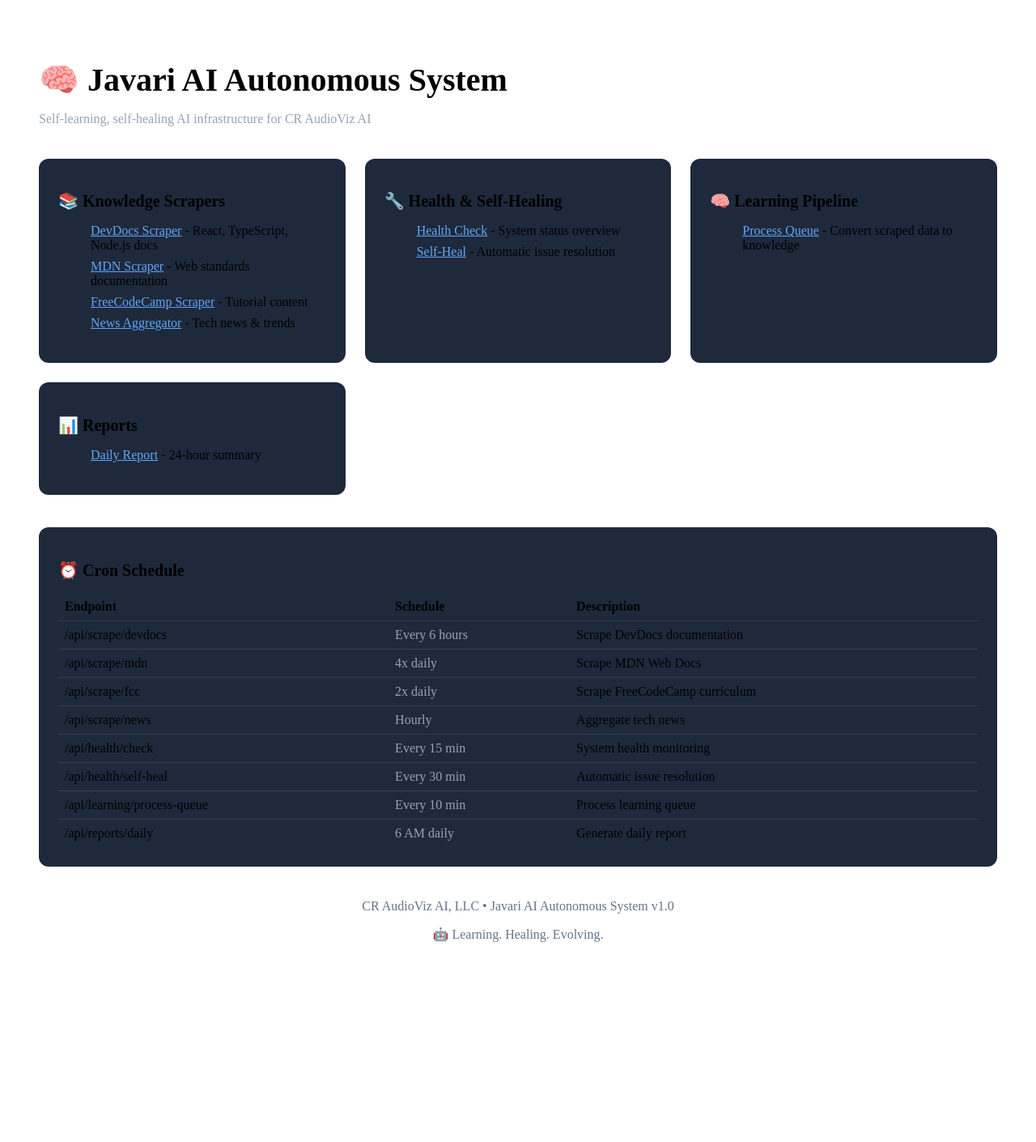
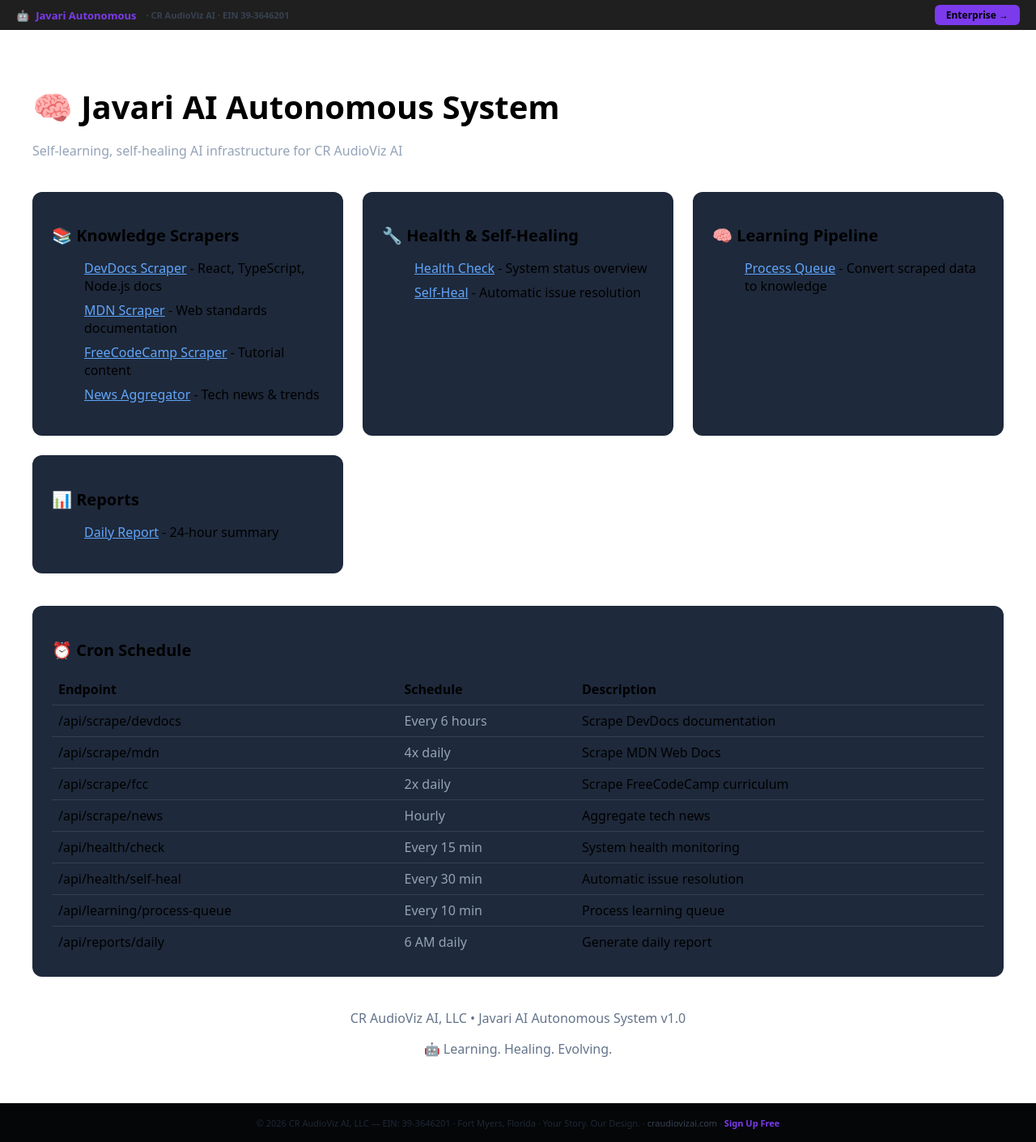
Before and after one commit to CR-AudioViz-AI/javari-autonomous-system, a Next.js app: page / in a window 1280 px wide. Shown: the whole page at 81% size. Before the commit the page ends 1227 px from the top, so only its background shows below. Built offline with nearby package versions, Linux system fonts and the light colour scheme.

Commit message:
brand: server-rendered layout — EIN 39-3646201, CTA, metadata [javari-autonomous-system]

```diff
--- a/app/layout.tsx
+++ b/app/layout.tsx
@@ -1,19 +1,36 @@
-import type { Metadata } from 'next';
-import './globals.css';
-
+// app/layout.tsx — server-rendered brand shell
+// CR AudioViz AI · EIN: 39-3646201 · May 2026
+import type { Metadata } from 'next'
+export const dynamic = 'force-dynamic'
 export const metadata: Metadata = {
-  title: 'Javari AI Autonomous System',
-  description: 'Self-learning, self-healing AI infrastructure for CR AudioViz AI',
-};
-
-export default function RootLayout({
-  children,
-}: {
-  children: React.ReactNode;
-}) {
+  title: 'Javari Autonomous',
+  description: 'AI autonomous system management and workflow orchestration.',
+  openGraph: { title: 'Javari Autonomous', description: 'AI autonomous system management and workflow orchestration.', type: 'website' },
+}
+export default function RootLayout({ children }: { children: React.ReactNode }) {
   return (
     <html lang="en">
-      <body>{children}</body>
+      <body style={{ margin: 0, padding: 0, fontFamily: 'system-ui, sans-serif' }}>
+        <div style={{ background: 'rgba(0,0,0,0.88)', backdropFilter: 'blur(8px)', padding: '6px 20px', display: 'flex', alignItems: 'center', justifyContent: 'space-between', position: 'relative', zIndex: 200 }}>
+          <a href="https://craudiovizai.com" style={{ display: 'flex', alignItems: 'center', gap: 8, textDecoration: 'none', color: '#fff', fontSize: 13, fontWeight: 600 }}>
+            <span>🤖</span>
+            <span style={{ color: '#7c3aed' }}>Javari Autonomous</span>
+            <span style={{ color: '#374151', fontSize: 11, marginLeft: 4 }}>· CR AudioViz AI · EIN 39-3646201</span>
+          </a>
+          <a href="https://craudiovizai.com/auth/signup" style={{ background: '#7c3aed', color: '#000', borderRadius: 6, padding: '4px 14px', fontSize: 12, fontWeight: 700, textDecoration: 'none' }}>
+            Enterprise →
+          </a>
+        </div>
+        {children}
+        <footer style={{ background: '#050608', borderTop: '1px solid rgba(255,255,255,0.05)', padding: '16px 24px', textAlign: 'center' }}>
+          <p style={{ color: '#1f2937', fontSize: 11, margin: 0, fontFamily: 'system-ui' }}>
+            © 2026 CR AudioViz AI, LLC — EIN: 39-3646201 · Fort Myers, Florida · Your Story. Our Design. ·{' '}
+            <a href="https://craudiovizai.com" style={{ color: '#374151', textDecoration: 'none' }}>craudiovizai.com</a>
+            {' '}·{' '}
+            <a href="https://craudiovizai.com/auth/signup" style={{ color: '#7c3aed', textDecoration: 'none', fontWeight: 600 }}>Sign Up Free</a>
+          </p>
+        </footer>
+      </body>
     </html>
-  );
+  )
 }
```
